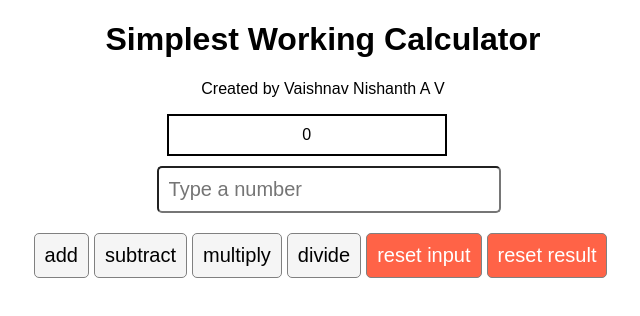
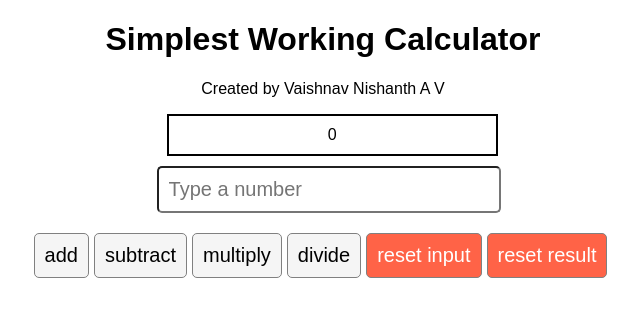
Before and after one commit to vaishnavnishanth3/react-basics-meta, a React (Create React App) app: page / in a window 1280 px wide. Shown: the top 316 px of the page, without its empty margins (317-957 px from the left). Built offline with nearby package versions, Linux system fonts and the light colour scheme; the HTML template or start-up script is replaced by a standard one.

Commit message:
Update App.css

```diff
--- a/src/App.css
+++ b/src/App.css
@@ -32,7 +32,7 @@ button:nth-last-child(1) {
 form p{
   position: relative;
   left: 37%;
-  width: 20%;
+  width: 24%;
   border: 2px black solid;
   padding: 10px;
   margin: 10px;
```
